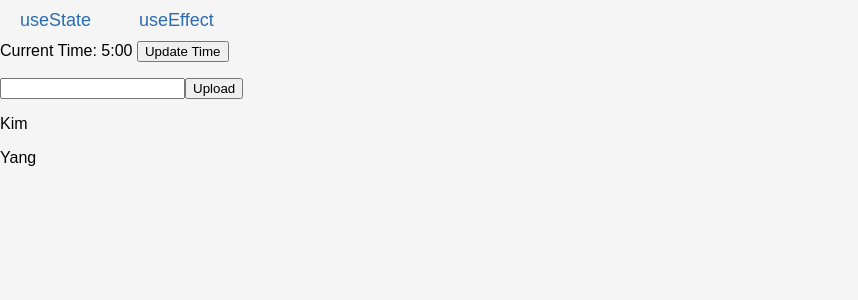
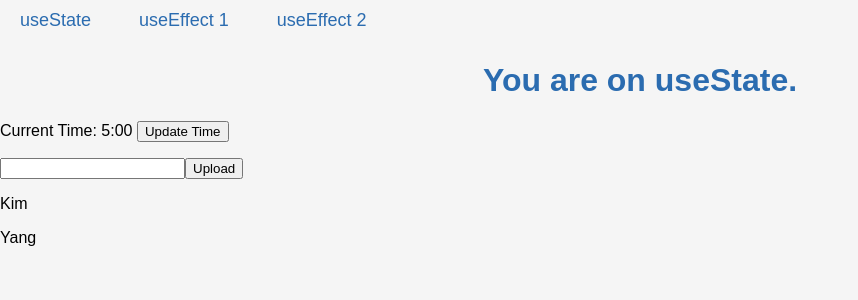
Before and after one commit to ArmsTina/practice_react_hooks, a React (Create React App) app: page /usestate in a window 1280 px wide. Shown: the top 300 px of the page, without its empty margins (0-858 px from the left). Built offline with nearby package versions, Linux system fonts and the light colour scheme.

Commit message:
useEffect Updated

```diff
--- a/src/App.js
+++ b/src/App.js
@@ -1,8 +1,9 @@
 import './App.css';
-import Practice_useEffect from './hooks/Practice_useEffect';
+import Practice_useEffect1 from './hooks/Practice_useEffect1';
 import Practice_useState from './hooks/Practice_useState';
 import {Routes, Route, Link} from 'react-router-dom';
-import {HStack, VStack} from '@chakra-ui/react'
+import {HStack} from '@chakra-ui/react'
+import Practice_useEffect2 from './hooks/Practice_useEffect2';
 
 function App() {
   return (
@@ -12,11 +13,15 @@ function App() {
           <nav><Link to="/usestate">useState</Link></nav>
         </div>
         <div>
-          <nav><Link to="/useeffect">useEffect</Link></nav>
+          <nav><Link to="/useeffect1">useEffect 1</Link></nav>
+        </div>
+        <div>
+          <nav><Link to="/useeffect2">useEffect 2</Link></nav>
         </div>
       </HStack>
       <Routes><Route path="/usestate" element={<Practice_useState/>}/></Routes>
-      <Routes><Route path="/useeffect" element={<Practice_useEffect/>}/></Routes>
+      <Routes><Route path="/useeffect1" element={<Practice_useEffect1/>}/></Routes>
+      <Routes><Route path="/useeffect2" element={<Practice_useEffect2/>}/></Routes>
     </>
   );
 }
--- a/src/hooks/Practice_useState.js
+++ b/src/hooks/Practice_useState.js
@@ -35,6 +35,7 @@ export default function Practice_useState(){
 
     return(
         <>
+            <h1>You are on useState.</h1>
             <span>Current Time: {time}:00 </span>
             <button onClick={timeIncrease}>Update Time</button>
             <p></p>
--- a/src/index.js
+++ b/src/index.js
@@ -8,9 +8,7 @@ import {BrowserRouter} from 'react-router-dom'
 const root = ReactDOM.createRoot(document.getElementById('root'));
 root.render(
   <BrowserRouter>
-    <React.StrictMode>
-      <App />
-    </React.StrictMode>
+    <App />
   </BrowserRouter>
 );
 
```
